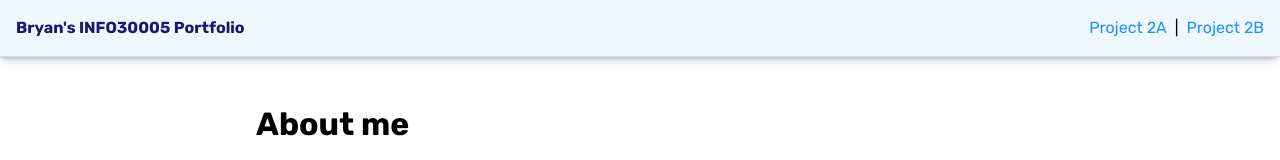
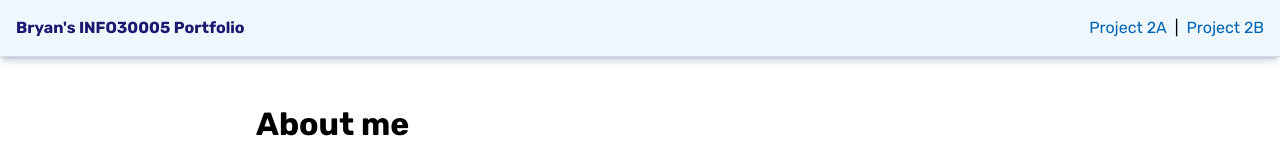
Before and after one commit to BryanOcto/INFO30005Assignment3, a plain HTML site: page index.html in a window 1280 px wide. Shown: the top 160 px of the page. Drawn offline with Linux system fonts and the light colour scheme.

Commit message:
Darken link colour for accessibility reasons - increase contrast

```diff
--- a/stylesheet.css
+++ b/stylesheet.css
@@ -121,7 +121,7 @@ figure {
     padding-bottom: 0em;
 }
 a {
-    color: dodgerblue;
+    color: #0064B5; /* looked up how to darken dodgerblue; thanks Google AI */
     text-decoration: none;
 }
 h1 > a, blockquote {
```
